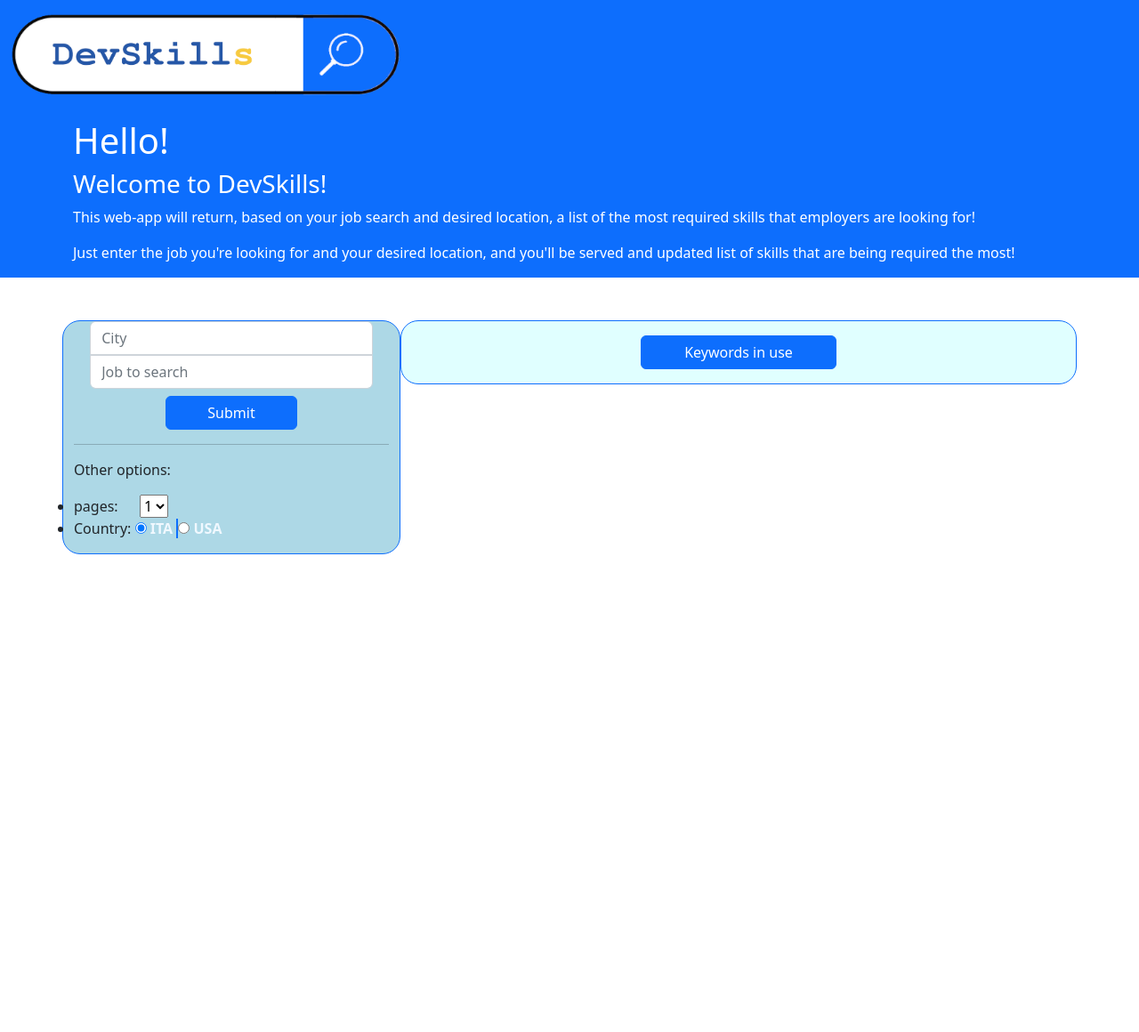
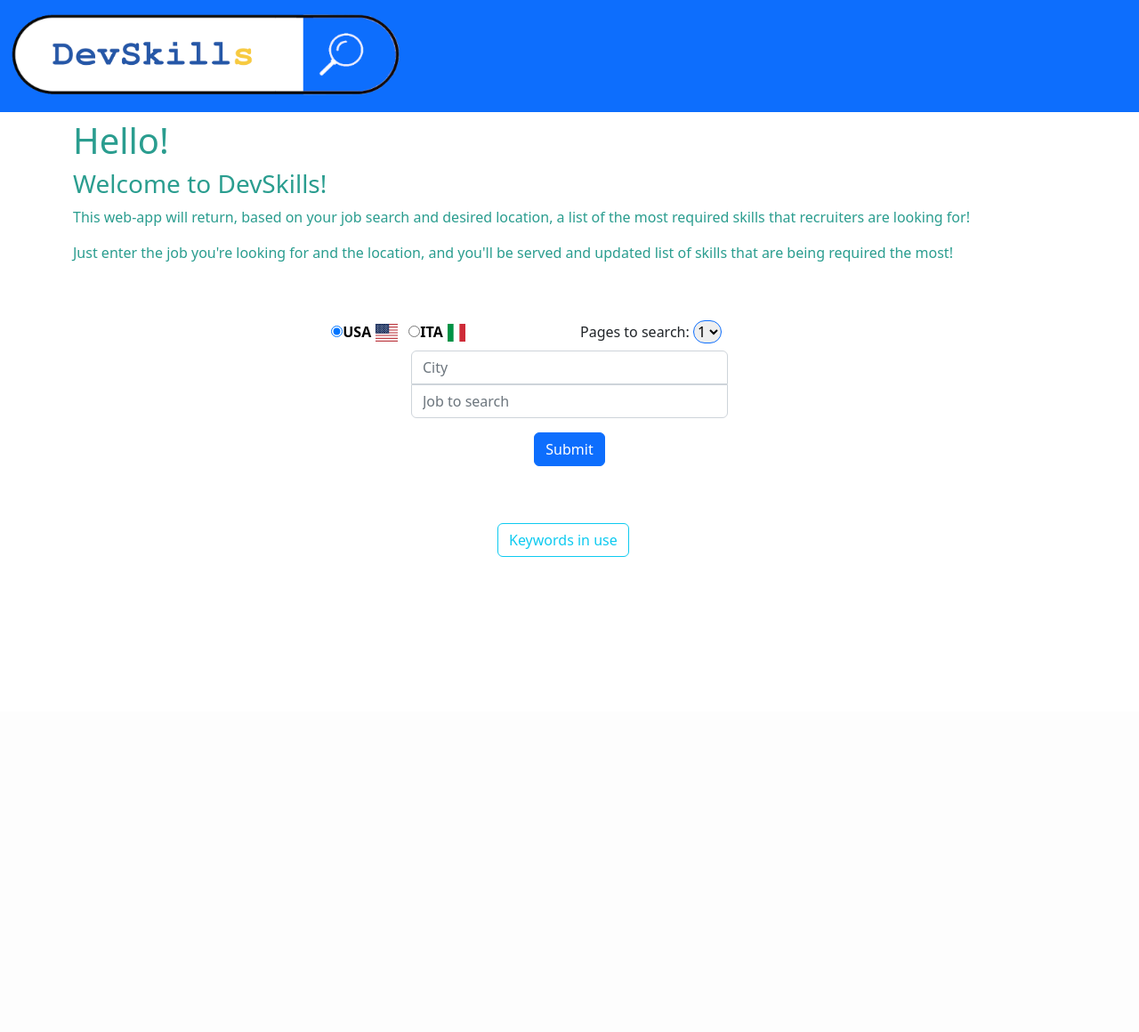
Before and after one commit to dluca22/PyJob, a Flask app: page / in a window 1280 px wide. Shown: the whole page at 89% size. After the commit the page ends 626 px from the top, so only its background shows below. Run offline with Flask 2, Linux system fonts and the light colour scheme.

Commit message:
halfway changed main page stiling, ricontrolla todo

```diff
--- a/analize_module.py
+++ b/analize_module.py
@@ -11,7 +11,9 @@ counter = 0
 # ===========================================================
 
 def analisis(text, default_dict):
-    global result_dict, counter
+    global result_dict
+    global counter
+
 
     # matches = list that gets populated by every occurence of the key of the dictionary
     matches = []
--- a/app.py
+++ b/app.py
@@ -74,7 +74,10 @@ def start_search():
         # get values from request form
         place = format_entry(request.form['place'])
         job = format_entry(request.form['job_search'])
-        country = request.form['country']
+        if request.form['country'] == 'www':
+            country = 'www'
+        else:
+            country = 'it'
         # page 1 returns value 0 that extract_from_page uses to display
         # works even if not converted to int() ?!?
         page = request.form['page']
--- a/static/stylesheet/style.css
+++ b/static/stylesheet/style.css
@@ -12,37 +12,30 @@ div{
     align-items: center;
 }
 h1, h3, .presentation {
-    color: white !important;
 
    color: #2a9d8f;
 }
+select {
+    border-color: #0D6EFD;
+    border-radius: 1rem;
 
-.keywords-in-use {
-    background-color: yellow;
+
 }
-.search-result {
-    background-color: #e76f51;
-}
+
 .rounded-3 {
         border-radius: 1.5rem !important;
 }
 
 .default-input {
     font-weight: bolder;
-    color:aliceblue
+    color:black
 }
 
-#search-col{
-    background-color: lightblue;
-}
-#keyword-col{
-    background-color: lightcyan;
-}
 div.border.border-primary{
     border-radius: 20px;
 }
 .verticalLine{
-    border-left: 2px solid #0D6EFD ;
+    border-left: 3px solid #0D6EFD ;
     height: 15px;
 
 }
@@ -50,3 +43,25 @@ div.border.border-primary{
 button > a {
     color : white;
 }
+.keyword-list{
+    display: inline;
+    font-weight: 400;
+    list-style: none;
+
+
+}
+.user-keyword-list {
+    display: inline;
+    list-style: none ;
+    font-weight: bold;
+    font-style: italic;
+    color:blueviolet;
+}
+.warning-line{
+    border-top: 2px solid;
+    border-color:#FFC107;
+    color: #FFC107
+
+}
+
+/*---------------------------- */
--- a/templates/index.html
+++ b/templates/index.html
@@ -3,7 +3,7 @@
 {%block title%} index {%endblock%}
 
 {%block body%}
-<section id="presentation" class="container-fluid bg-primary">
+<section id="presentation" class="container-fluid ">
     <div class="container-sm my-2">
         <div class="header">
             <h1>Hello!</h1>
@@ -11,11 +11,8 @@
         </div>
         <div class="presentation">
             <p>This web-app will return, based on your job search and desired location, a list of the most required
-                skills
-                that
-                employers are looking for!</p>
-            <p>Just enter the job you're looking for and your desired location, and you'll be served and updated list of
-                skills
+                skills that recruiters are looking for!</p>
+            <p>Just enter the job you're looking for and the location, and you'll be served and updated list of skills
                 that are being required the most!</p>
 
         </div>
@@ -24,130 +21,105 @@
 <!-- sezione 2 -->
 
 
-<div class="main-section container mt-5 min-vh-100">
+<div class="main-section container my-5">
+    <form action="/search" method="post" id="search-form">
+        <div class="row justify-content-center">
+            <div class="col-4 d-flex justify-content-center ">
+                <!-- checkbox per usa/ita -->
+                <input type="radio" name="country" value="www" checked="checked">
+                <span class="default-input">USA<img src="/static/img/us.svg" width="30px" height="20px"> &ensp; </span>
 
-    <div class="row d-flex align-items-start">
-        <div class="col-4 border border-primary" id="search-col">
+                <input type="radio" name="country" value="it">
+                <span class="default-input">ITA<img src="/static/img/it.svg" width="30px" height="20px"></span>
+            </div>
 
-
-            <!-- form di input con le due inpot box e pulsante -->
-            <form action="/search" method="post">
-                <!-- # inputText di PLACE -->
-                <div class="row g-2 justify-content-center align-items-start">
-                    <div class="col-10 mt-2">
-                        <div class="row">
-                            <input class="form-control rounded-0 rounded-top" type="text" placeholder="City"
-                                aria-label="place" name="place" required>
+            <div class="col-4">
+                <span> Pages to search: </span>
+                <!-- pages selection -->
+                <select name="page">
+                    <option value="1">1</option>
+                    {%for i in range(2,6)%}
+                    <option value="{{i}}">{{i}}</option>{%endfor%}
+                </select>
+            </div>
         </div>
 
 
+
+
+        <!-- # inputText di PLACE -->
+        <div class="row justify-content-center">
+            <div class="col-6 col-md-4 mt-2">
+                <input class="form-control rounded-0 rounded-top" type="text" placeholder="City" aria-label="place"
+                    name="place" required>
+            </div>
+        </div>
+        <div class="row justify-content-center">
+            <div class="col-6 col-md-4 mb-2">
+
                 <!-- # inputText di JOB -->
-                        <div class="row">
                 <input class="form-control rounded-0 rounded-bottom" type="text" placeholder="Job to search"
                     name="job_search" required>
             </div>
         </div>
 
-                </div>
-
-                <!-- inizio radius prechecked values -->
-                <!-- <form action="/search" method="post">
-                <div class="row g-2 justify-content-center align-items-center">
-                    <div class="col-4">
-                        <input type="radio" name="place" value="chicago" checked="checked"><span
-                            class="default-input">Chicago</span>
+        <!-- submit button -->
+        <div class="row justify-content-center">
+            <div class="col-2  d-flex justify-content-center mt-2">
+                <input class="btn btn-primary " type="submit" value="Submit">
             </div>
         </div>
-                <div class="row g-2 justify-content-center align-items-center">
-                    <div class="col-4">
-                        <input type="radio" name="job_search" value="junior developer" checked="checked"> <span
-                            class="default-input">junior developer</span>
-                    </div>
-                </div> -->
-                <!-- fine radius -->
-
-                <div class="row col-5 mx-auto mt-2">
-                    <input class="btn btn-primary " type="submit" value="Submit">
-                </div>
-
-                <hr>
-
-                <div class="row ">
-                    <p>Other options:</p>
-                </div>
-
-                <div class="row">
-                    <ul>
-                        <li>pages: &emsp;
-                            <select name="page">
-                                <option value="1">1</option>
-                                {%for i in range(2,6)%}
-                                <option value="{{i}}">{{i}}</option>{%endfor%}
-                            </select>
-
-                        </li>
-
-                        <li>Country:
-                            <input type="radio" name="country" value="it" checked="checked">
-                            <span class="default-input">ITA</span>
-
-                            <span class="verticalLine"></span>
-
-                            <input type="radio" name="country" value="www">
-                            <span class="default-input">USA</span>
-                        </li>
-                    </ul>
-
-
-
     </form>
-        </div>
-    </div>
 
 
 
     <!-- sezione a scomparsa -->
-    <div class="col-8 d-flex justify-content-center border border-primary" id="keyword-col">
-        <div class="container">
+    <div class="container mt-5">
+        <div class="row justify-content-center">
+            <div class="col-2 d-flex" id="keyword-col">
 
-            <div class="row">
-                <div class="row d-grid gap-2 col-4 mx-auto">
-
-                    <a class="btn btn-primary my-3" data-bs-toggle="collapse" href="#collapseSection" role="button"
+                <a class="btn btn-outline-info my-3" data-bs-toggle="collapse" href="#collapseSection" role="button"
                     aria-expanded="false" aria-controls="collapseExample">
                     Keywords in use
                 </a>
+
             </div>
         </div>
+        <div class="container my-3-px-2">
             <div class="row">
-                <div class="collapse" id="collapseSection">
-                    <div class="container-sm my-3-px-2">
-                        <div class="keywords-in-use rounded-3">
+                <div class="collapse border-info border-start border-end" id="collapseSection">
+
                     <!-- form per inserire proprio input -->
                     <form action="/add_keywords" method="post">
-                                <div class="row g-2 justify-content-center align-items-start">
-                                    <div class="col-8">
-                                        <input class="form-control start" type="text"
-                                            placeholder="Insert,your,keywords,separated,by,commas"
-                                            aria-label="custom_keys" name="custom_keys" required>
+                        <div class="row g-2 justify-content-center ">
+                            <div class="col-8 align-self-start">
+                                <input class="form-control border-info" type="text"
+                                    placeholder="Insert,your,keywords,separated,by,commas" aria-label="custom_keys"
+                                    name="custom_keys" required>
                             </div>
-                                    <div class="col-2 mx-1"><input class="btn btn-primary mb-3" type="submit"
-                                            value="Add Keywords">
+                            <div class="col-2 mx-1 align-self-start">
+                                <input class="btn btn-info mb-3" type="submit" value="Add Keywords">
                             </div>
+
                         </div>
+                    </form>
+
+
+                    <!-- IF PRESENT list of user added keywords -->
+                    {% if user_dict|length > 0 %}
+                        <ul>
+                            {% for w, n in user_dict.items() %}
+                            <li class="user-keyword-list">{{w.capitalize()}} , &emsp;</li>
+                            {%endfor%}
+                            <!-- breakline -->
+                            <hr>
+                        </ul>
+                    {%endif%}
+
                     <!-- list of keywords in use -->
                     <ul>
-                                    {%if user_dict|length > 0%}
-                                    {% for w, n in user_dict.items()%}
-                                    <li style="list-style: none ; color:blueviolet; display: inline;"><b>{{w}} ,
-                                            &emsp; </b>
-                                    </li>
-                                    {%endfor%}
-                                    {%endif%}
-                                </ul>
-                                <ul>
                         {% for k, v in dict.items()%}
-                                    <li style="list-style: none ; display: inline;"><b>{{k}} , &emsp; </b></li>
+                        <li class="keyword-list">{{k.capitalize()}} , &emsp;</li>
                         {%endfor%}
                     </ul>
                 </div>
@@ -156,9 +128,5 @@
     </div>
 
 </div>
-    </div>
-
-</div>
-
 
 {%endblock%}
--- a/templates/layout.html
+++ b/templates/layout.html
@@ -16,6 +16,7 @@
         crossorigin="anonymous"></script>
 
     <link rel="stylesheet" href="/static/stylesheet/style.css">
+
 
 </head>
 
```
Also changed, not shown: templates/result.html (+12 -10 lines), static/img/graph.png, static/img/it.svg (added), static/img/us.svg (added). Lines whose indentation alone changed are shown as unchanged.
